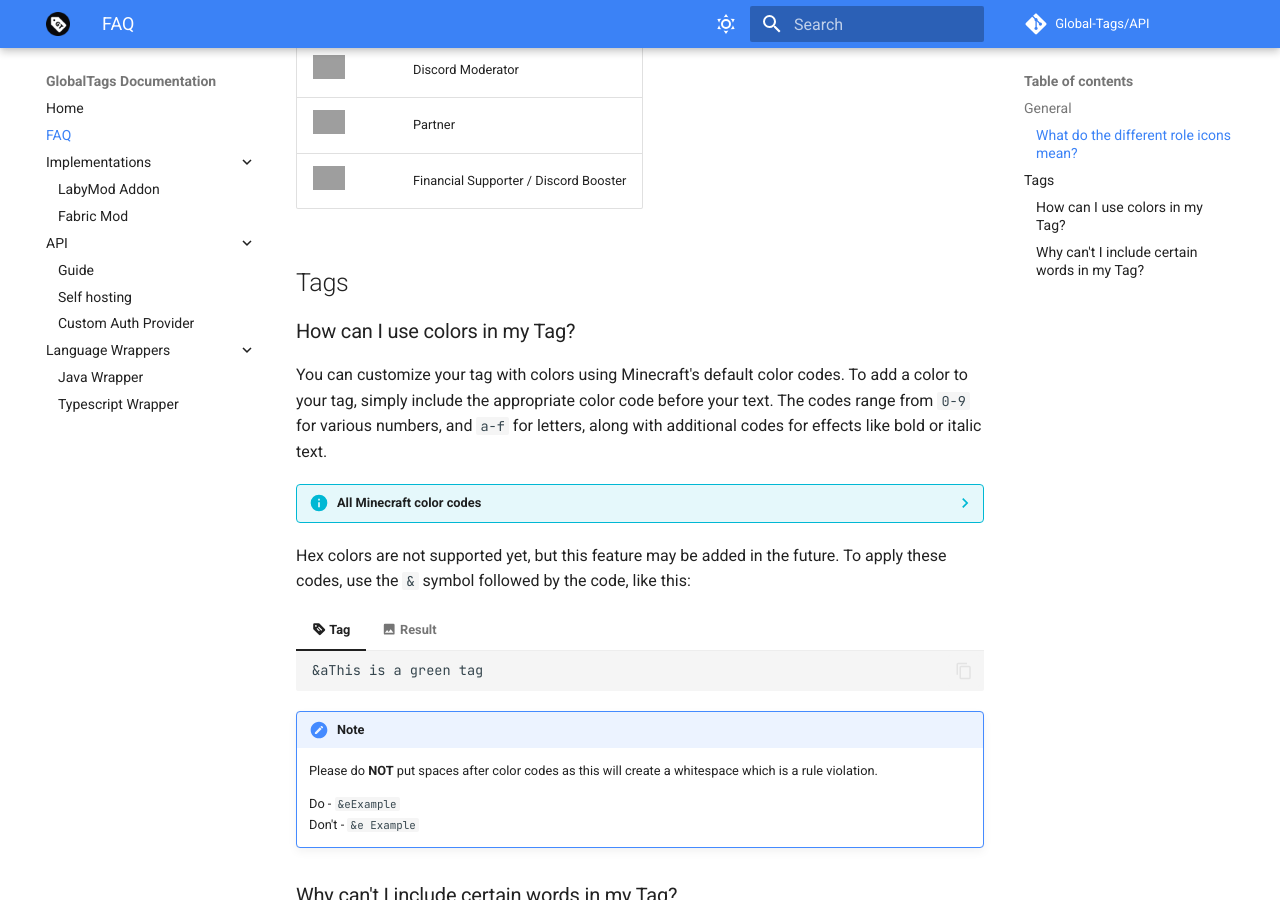
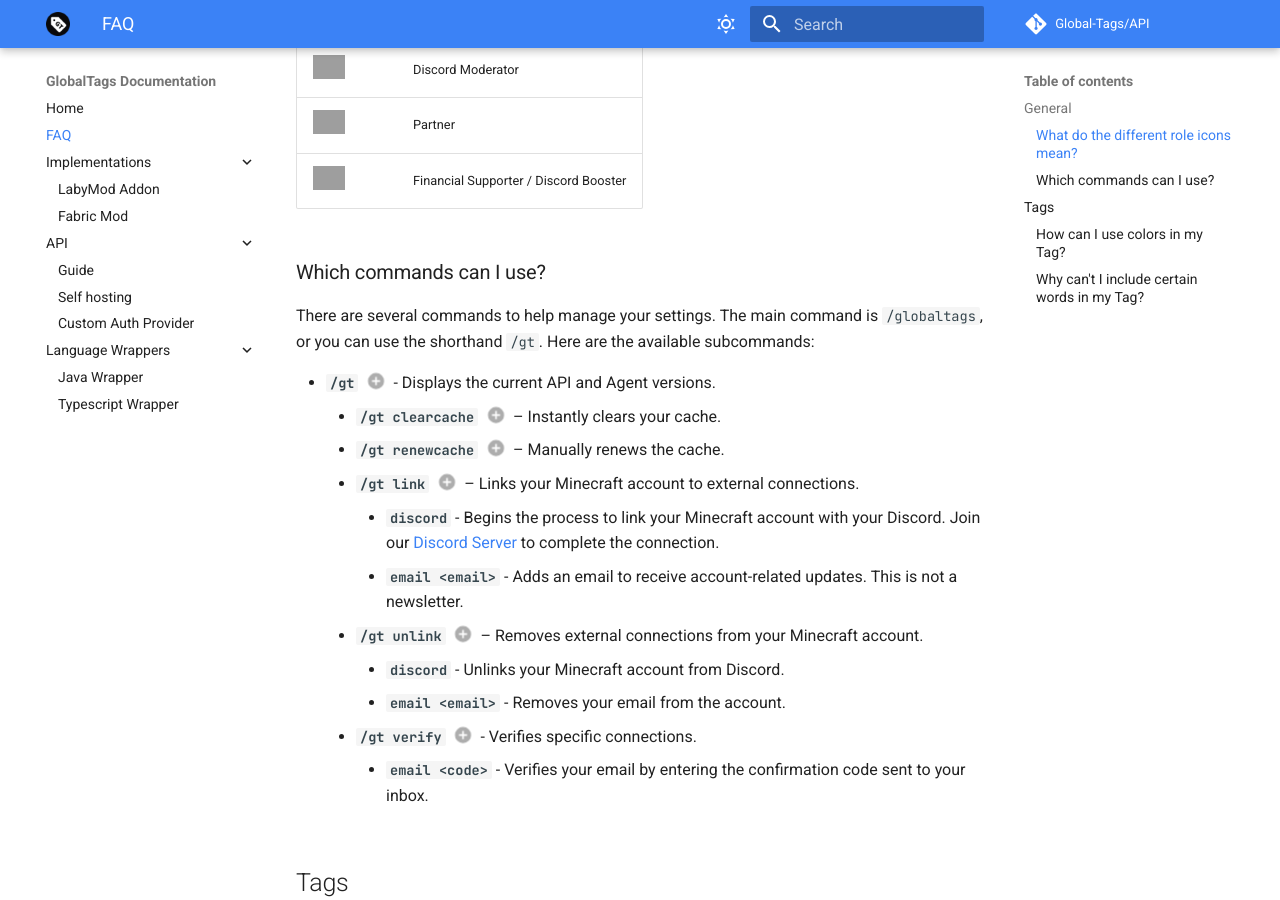
Before and after one commit to Global-Tags/API, an MkDocs documentation site: the page built from docs/faq.md, in a window 1280 px wide and 900 px high, scrolled down 391 px. Built offline with MkDocs 1.6.1 and Material for MkDocs 9.7.7, drawn with Linux system fonts in a browser that asks for light colours; comment, search, counter and statistics services are not loaded; grey boxes are pictures that could not be loaded.

Commit message:
Add extended command list to faq

```diff
--- a/docs/faq.md
+++ b/docs/faq.md
@@ -10,6 +10,44 @@
 | ![Purple](https://cdn.rappytv.com/globaltags/icons/role/orange.png){ width=32 } | <p style="display: inline-flex;-ms-transform: translateY(25%);transform: translateY(25%);">Discord Moderator</p> |
 | ![Purple](https://cdn.rappytv.com/globaltags/icons/role/blue.png){ width=32 } | <p style="display: inline-flex;-ms-transform: translateY(25%);transform: translateY(25%);">Partner</p> |
 | ![Purple](https://cdn.rappytv.com/globaltags/icons/role/green.png){ width=32 } | <p style="display: inline-flex;-ms-transform: translateY(25%);transform: translateY(25%);">Financial Supporter / Discord Booster</p> |
+
+### Which commands can I use?
+
+There are several commands to help manage your settings. The main command is `/globaltags`, or you can use the shorthand `/gt`. Here are the available subcommands:
+
+<div class="annotate" markdown>
+
+- **`/gt`** (1) - Displays the current API and Agent versions.
+    - **`/gt clearcache`** (2) – Instantly clears your cache.
+    - **`/gt renewcache`** (3) – Manually renews the cache.
+    - **`/gt link`** (4) – Links your Minecraft account to external connections.
+        - **`discord`** - Begins the process to link your Minecraft account with your Discord. Join our <a href="https://globaltags.xyz/discord" target="_blank">Discord Server</a> to complete the connection.
+        - **`email <email>`** - Adds an email to receive account-related updates. This is not a newsletter.
+    - **`/gt unlink`** (5) – Removes external connections from your Minecraft account.
+        - **`discord`** - Unlinks your Minecraft account from Discord.
+        - **`email <email>`** - Removes your email from the account.
+    - **`/gt verify`** (6) - Verifies specific connections.
+        - **`email <code>`** - Verifies your email by entering the confirmation code sent to your inbox.
+
+</div>
+
+1. **Base Command**:
+    - Alias: `/globaltags`
+
+2. **Clear Cache**:
+    - Alias: `/gt cc`
+
+3. **Renew Cache**:
+    - Aliases: `/gt renew`, `/gt rc`
+
+4. **Link Connection**:
+    - No aliases
+
+5. **Unlink Connection**:
+    - No aliases
+
+6. **Verify Connection**:
+    - No aliases
 
 ## Tags
 
```
